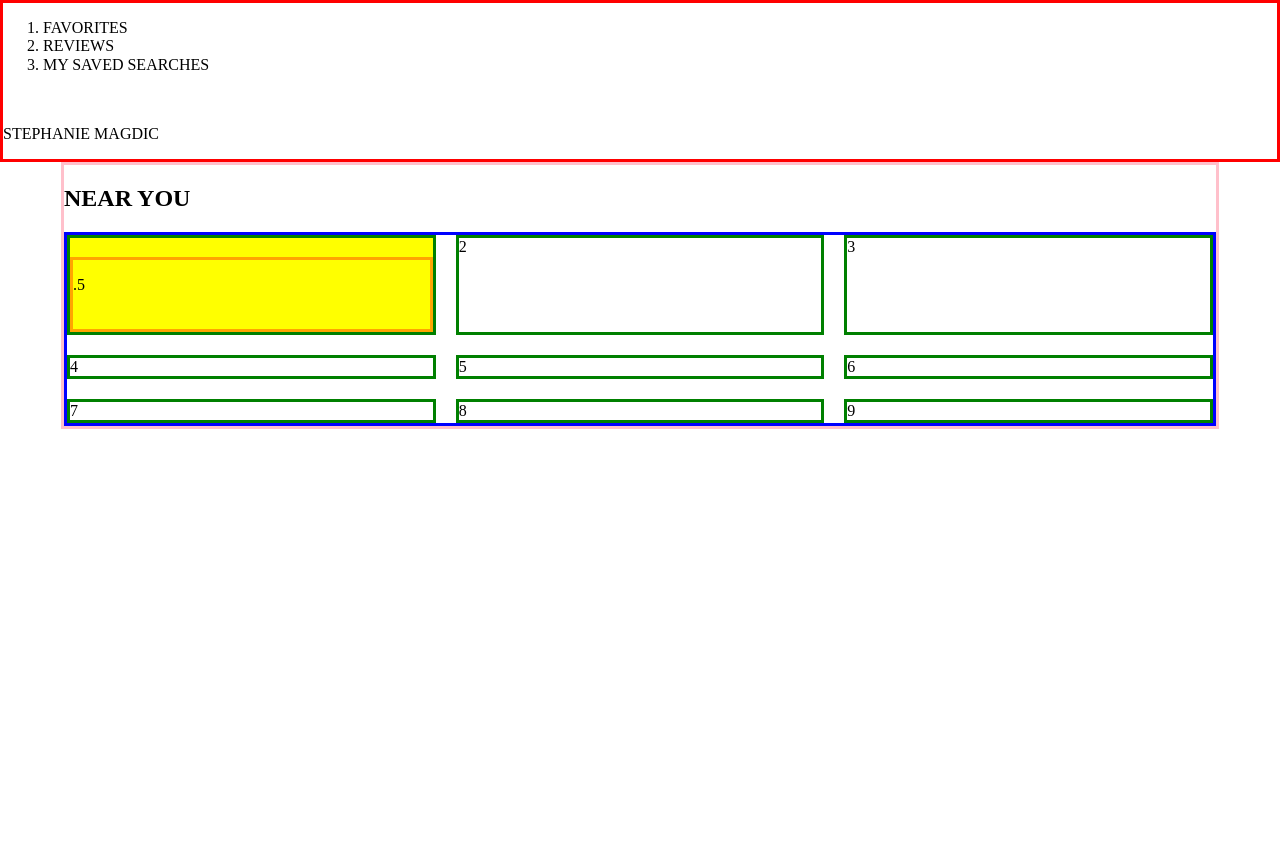
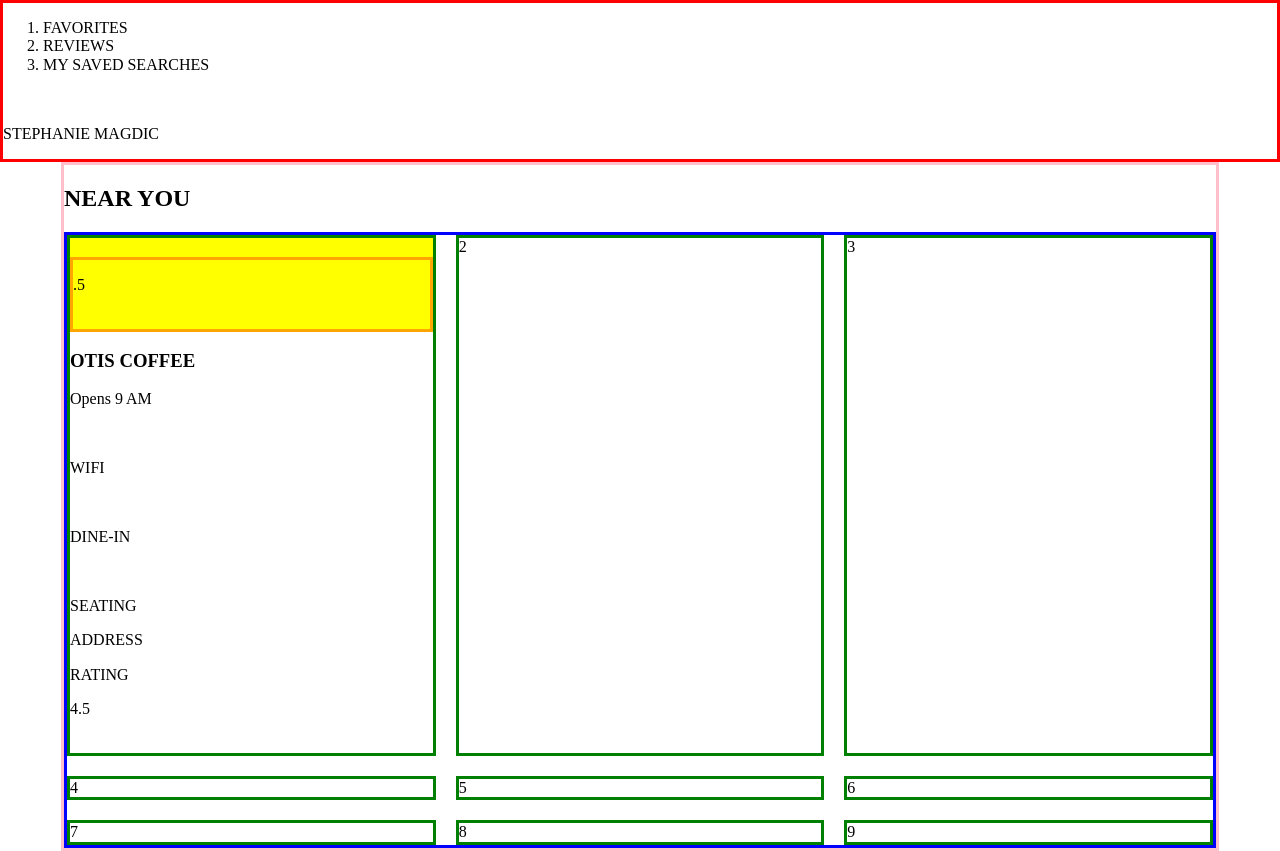
Before and after one commit to stephaniemagdic/static-comp1, a website: page index.html in a window 1280 px wide. Before the commit the page ends 800 px from the top, so only its background shows below. Drawn offline with Linux system fonts and the light colour scheme.

Commit message:
Add model for card bottom

```diff
--- a/index.html
+++ b/index.html
@@ -39,6 +39,50 @@
               <img src="" alt="" class="miles card-top-img ">
             </div>
           </div>
+          <!-- card bottom -->
+          <div class="card-bottom img-top-2">
+            <div class="details">
+              <div class="name-and-hours">
+                <h3>
+                  OTIS COFFEE
+                </h3>
+                <p>Opens 9 AM</p>
+              </div>
+              <div class="shop-features">
+                <span>
+                  <img src="" alt="">
+                  <p>WIFI</p>
+                </span>
+                <span>
+                  <img src="" alt="">
+                  <p>DINE-IN</p>
+                </span>
+                <span>
+                  <img src="" alt="">
+                  <p>SEATING</p>
+                </span>
+              </div>
+            </div>
+            <div class="address-container">
+              ADDRESS
+            </div>
+            <div class="rating-container">
+              <p>
+                RATING
+              </p>
+              <span class="num-rating-container">
+                <p class="number-rating">4.5</p>
+                <span class="star-container">
+                  <img src="" alt="">
+                  <img src="" alt="">
+                  <img src="" alt="">
+                  <img src="" alt="">
+                  <img src="" alt="">
+                </span>
+              </span>
+            </div>
+          </div>
+          <!-- card bottom ends above -->
         </article>
         <article class="card card2">2</article>
         <article class="card card3">3</article>
```
